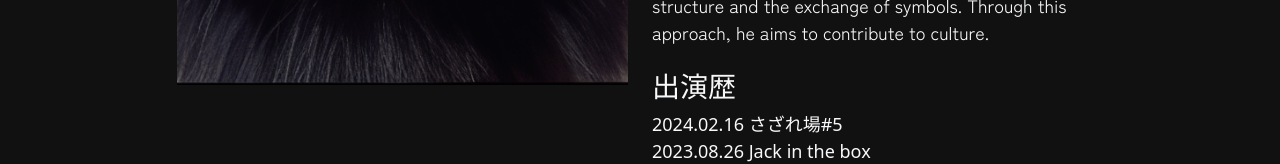
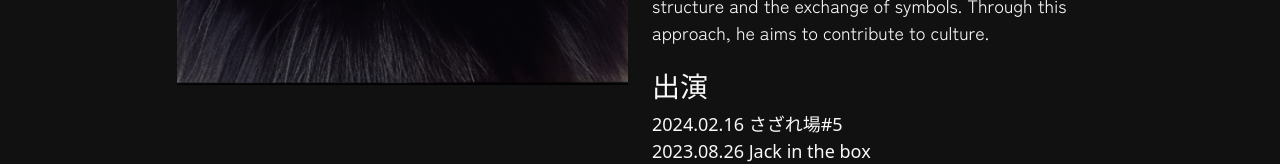
Before and after one commit to black-pomeranian/blapome-portfolio, a React (Create React App) app: page /about in a window 1280 px wide. Shown: the part 486-650 px from the top of the page. Built offline with nearby package versions, Linux system fonts and the light colour scheme.

Commit message:
ハンバーガーメニュー修正

```diff
--- a/src/App.css
+++ b/src/App.css
@@ -132,7 +132,7 @@ nav ul li a {
     left: 0;
     height: 100vh;
     width: 100vw;
-    background: rgba(220, 220, 220, 0.9);
+    background: #010000d3;
     opacity: 0;
     visibility: hidden;
     transition: opacity 0.3s ease, visibility 0.3s ease;
--- a/src/components/About.js
+++ b/src/components/About.js
@@ -26,12 +26,12 @@ const About = () => {
             I implement an experimental approach to expression and technology, based on the theme of cognitive transformation through the exploration of structure and the exchange of symbols.
             Through this approach, he aims to contribute to culture.
           </p>
-          <h3 className="about-performance text-start m-0">出演歴</h3>
+          <h3 className="about-performance text-start m-0">出演</h3>
           <div className="performance-jp text-start py-2">
             <p className="performance">
               2024.02.16 さざれ場#5 <br></br>
               2023.08.26 Jack in the box <br></br>
-              2022.07.15 MID NIGHT ECHORS <br></br>
+              2023.07.15 MID NIGHT ECHORS <br></br>
               2023.06.17 RIP CURRENT <br></br>
             </p>
           </div>
```
